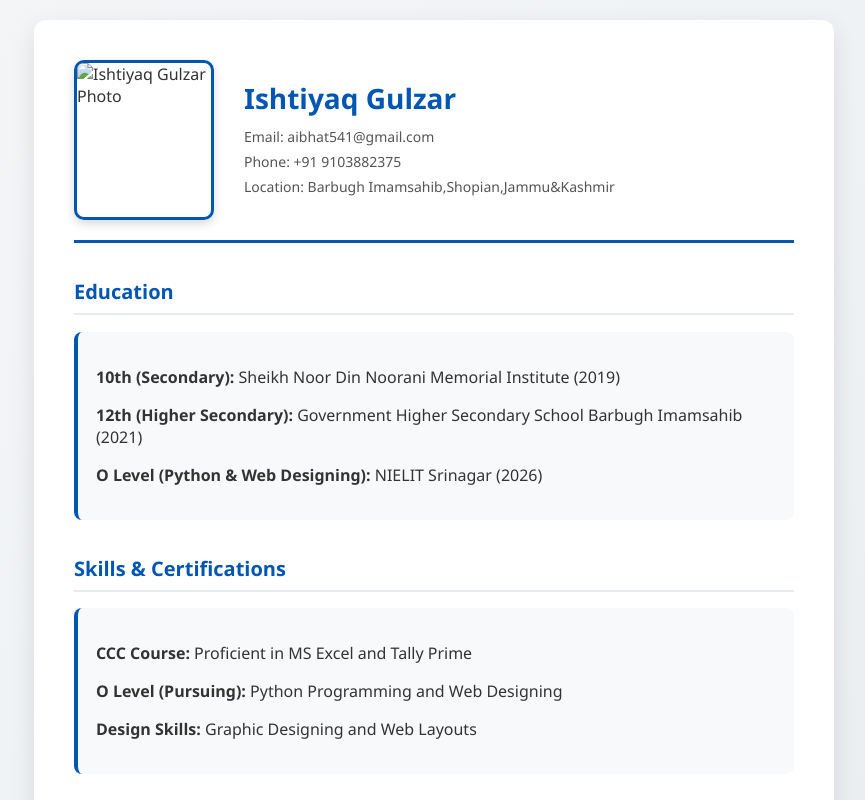
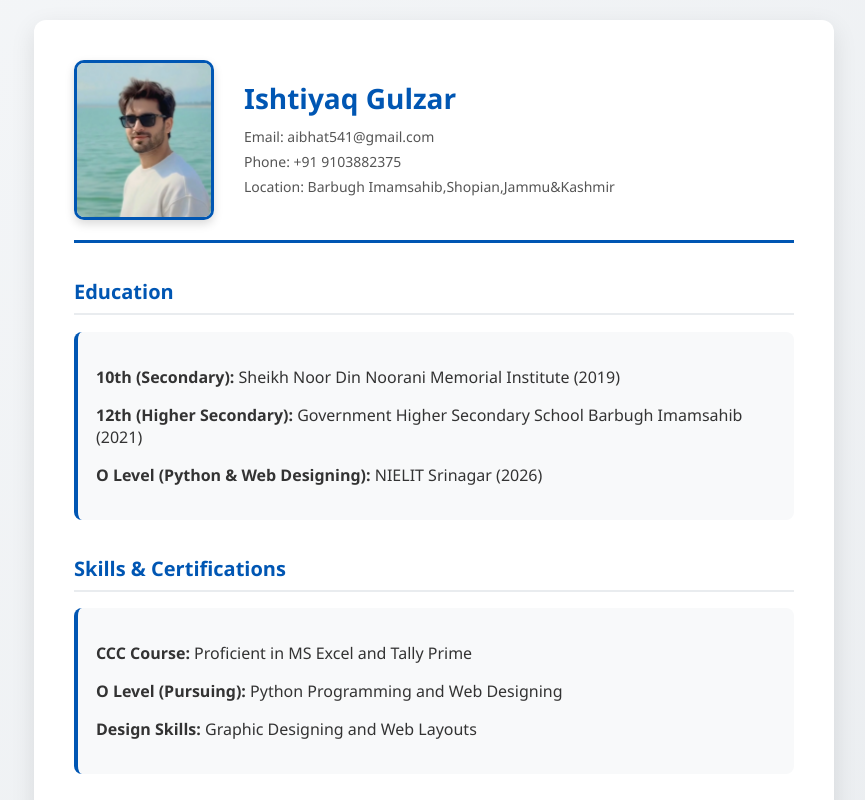
Before and after one commit to Eshu927/My_resume, a plain HTML site: page index.html in a window 1280 px wide. Shown: the top 800 px of the page, without its empty margins (206-1071 px from the left). Drawn offline with Linux system fonts and the light colour scheme.

Commit message:
Update index.html

```diff
--- a/index.html
+++ b/index.html
@@ -9,7 +9,7 @@
 <body>
     <div class="container">
         <div class="header">
-            <img src="ishu/Ishu.jpg" alt="Ishtiyaq Gulzar Photo" class="profile-pic">
+            <img src="Ishu.jpg" alt="Ishtiyaq Gulzar Photo" class="profile-pic">
             <div class="header-info">
                 <h1>Ishtiyaq Gulzar</h1>
                 <p>Email: aibhat541@gmail.com</p>
```
